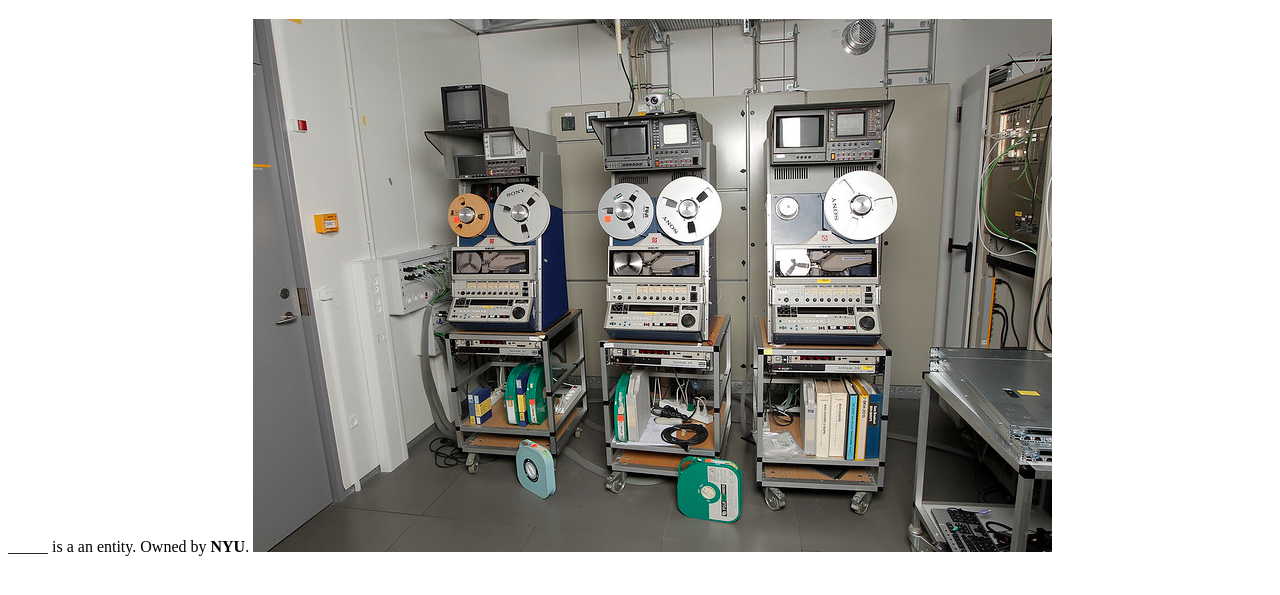
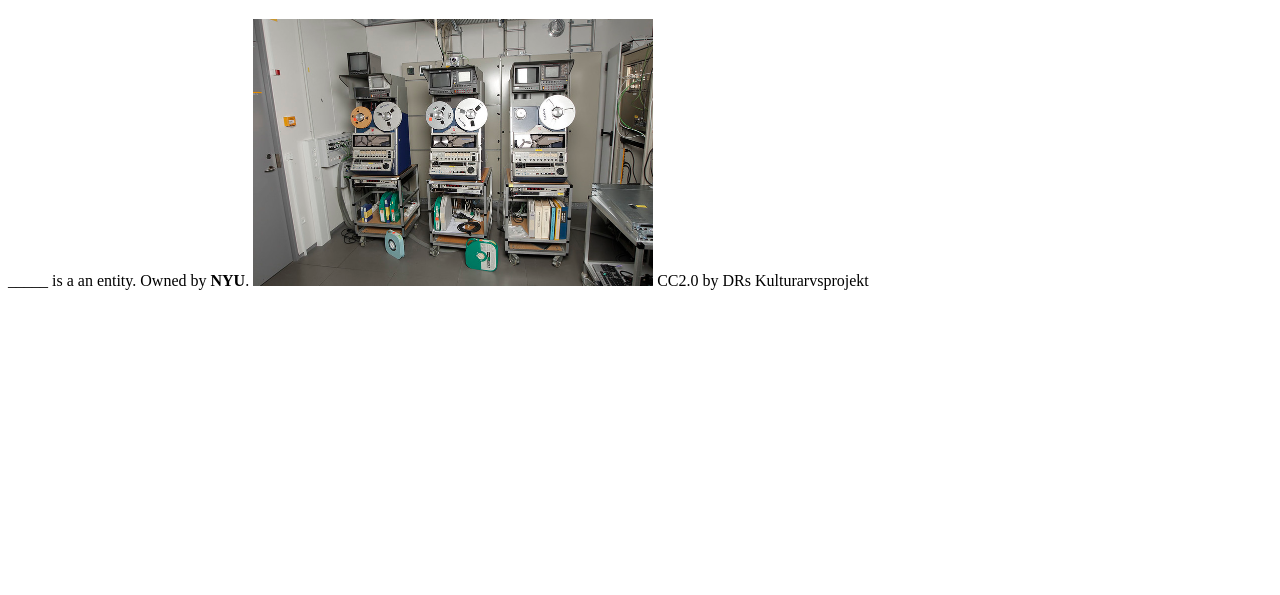
Before and after one commit to miapmiapmiap/ree_po, a plain HTML site: page index.html in a window 1280 px wide. Shown: the part 61-656 px from the top of the page. Drawn offline with Linux system fonts and the light colour scheme.

Commit message:
Updated html with better formatting and resized image

```diff
--- a/index.html
+++ b/index.html
@@ -1,14 +1,20 @@
 <!DOCTYPE html>
-<html><head>
-<meta http-equiv="content-type" content="text/html; charset=UTF-8">
+<html>
+
+<head>
+    <meta http-equiv="content-type" content="text/html; charset=UTF-8">
     <title>Simple Website</title>
-  </head>
-  <body>
+</head>
+
+<body>
     <h1>_____'s Page</h1>
-    <p>_____ is a an entity. Owned by <strong>NYU</strong>.
-      <a href="https://flickr.com/photos/kulturarvsprojektet/6498646655/in/album-72157629730180465"><img src="me.jpg" alt="CC2.0 by DRs Kulturarvsprojekt"></a>
-
-          </p>
+    <p1>_____ is a an entity. Owned by <strong>NYU</strong>.
+        <a href="https://flickr.com/photos/kulturarvsprojektet/6498646655/in/album-72157629730180465"><img src="me.jpg"
+                style="width:400px;height:267px;"></a>
+    </p1>
+    <p2>CC2.0 by DRs Kulturarvsprojekt</p2>
 
 
-</body></html>
+</body>
+
+</html>
```
